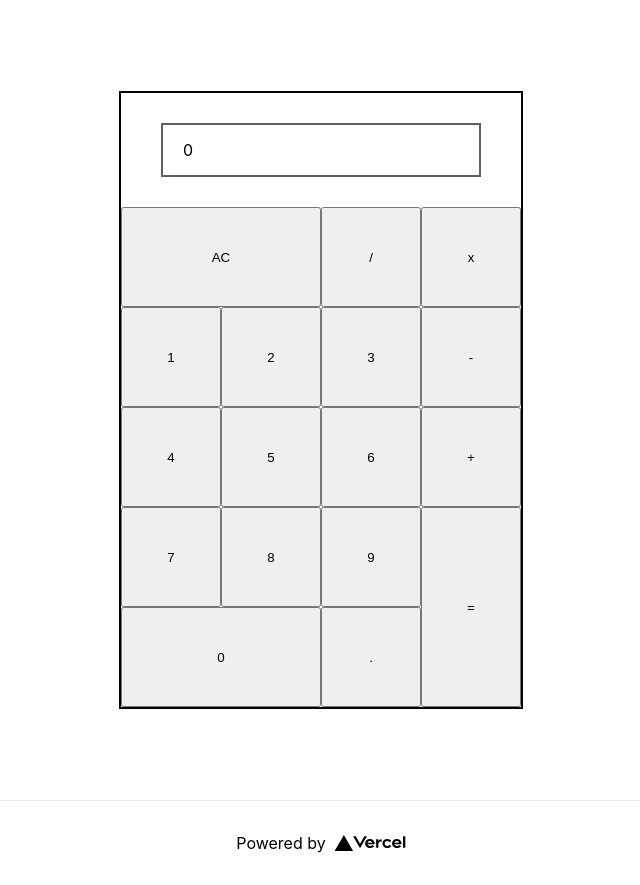
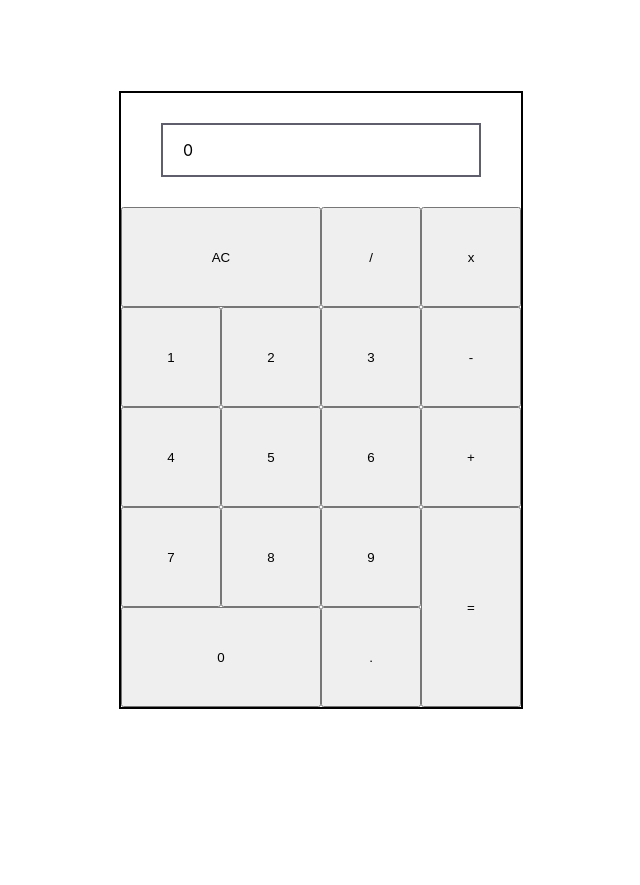
Before and after one commit to jesustellor/calculator, a Next.js app: page / in a window 1280 px wide. Shown: the whole page, without its empty margins (319-959 px from the left). After the commit the page ends 800 px from the top, so only its background shows below. Built offline with nearby package versions, Linux system fonts and the light colour scheme.

Commit message:
removing footer

```diff
--- a/pages/index.js
+++ b/pages/index.js
@@ -82,19 +82,6 @@
     </section>
 </div>
       </main>
-
-      <footer className={styles.footer}>
-        <a
-          href="https://vercel.com?utm_source=create-next-app&utm_medium=default-template&utm_campaign=create-next-app"
-          target="_blank"
-          rel="noopener noreferrer"
-        >
-          Powered by{' '}
-          <span className={styles.logo}>
-            <Image src="/vercel.svg" alt="Vercel Logo" width={72} height={16} />
-          </span>
-        </a>
-      </footer>
     </div>
   )
 }
```
